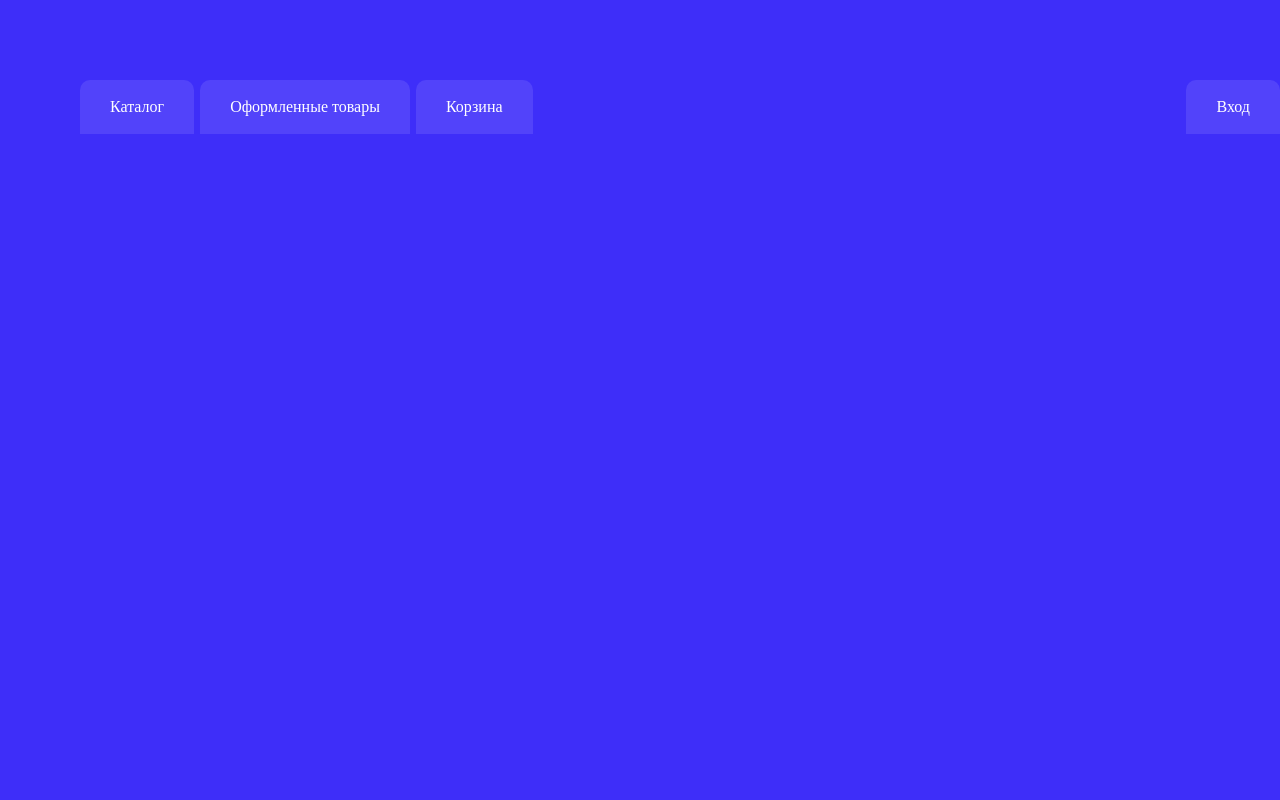
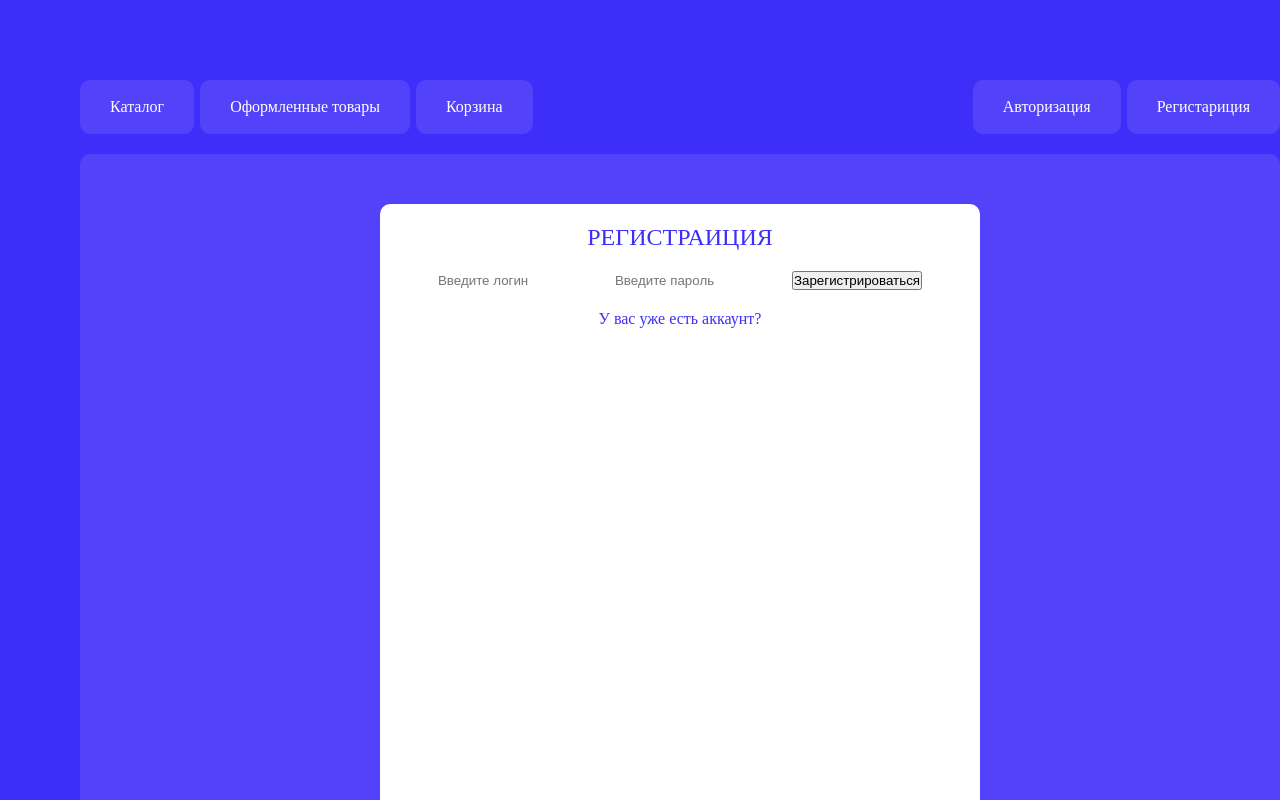
Before and after one commit to SergeyDultsev/Project_Store, a Vue app in the folder frontend/: page /registration in a window 1280 px wide. Shown: the top 800 px of the page. Built offline with nearby package versions, Linux system fonts and the light colour scheme.

Commit message:
create components

```diff
--- a/frontend/src/App.vue
+++ b/frontend/src/App.vue
@@ -5,13 +5,8 @@ import HeaderApp from "@/components/HeaderApp.vue";
 
 <template>
   <HeaderApp></HeaderApp>
-  <div class="page">
-    <RouterView />
-  </div>
+  <RouterView />
 </template>
 
 <style scoped>
-.page{
-  background: #ECEEF6;
-}
 </style>
--- a/frontend/src/assets/base.css
+++ b/frontend/src/assets/base.css
@@ -18,6 +18,7 @@ body {
 }
 
 a{
+  color: var(--main-blue-color);
   text-decoration: none;
 }
 
--- a/frontend/src/assets/main.css
+++ b/frontend/src/assets/main.css
@@ -5,3 +5,16 @@
     max-width: 1320px;
     width: 100%;
 }
+
+.page{
+    padding: 50px 210px;
+    background: rgba(255, 255, 255, 0.1);
+    border-radius: 10px;
+    margin: 20px 0 0 0;
+}
+
+.page__tilte{
+    color: var(--main-blue-color);
+    text-align: center;
+    text-transform: uppercase;
+}
--- a/frontend/src/components/NavList.vue
+++ b/frontend/src/components/NavList.vue
@@ -10,7 +10,8 @@ import Navitem from "@/components/Navitem.vue";
       <Navitem @click="$router.push('/basket')">Корзина</Navitem>
     </nav>
     <nav class="nav-list">
-      <Navitem @click="$router.push('/authorization')">Вход</Navitem>
+      <Navitem @click="$router.push('/authorization')">Авторизация</Navitem>
+      <Navitem @click="$router.push('/registration')">Регистариция</Navitem>
     </nav>
   </div>
 </template>
--- a/frontend/src/components/Navitem.vue
+++ b/frontend/src/components/Navitem.vue
@@ -12,7 +12,12 @@
 .nav-item{
   color: #FFFFFF;
   background: rgba(255, 255, 255, 0.1);
-  border-radius: 10px 10px 0 0;
+  border-radius: 10px;
   padding: 18px 30px;
 }
+
+.nav-item:hover{
+  color: var(--main-blue-color);
+  background: rgba(255, 255, 255, 1);
+}
 </style>
--- a/frontend/src/pages/AuthorizationPage.vue
+++ b/frontend/src/pages/AuthorizationPage.vue
@@ -3,9 +3,25 @@
 </script>
 
 <template>
-
+  <section class="page">
+    <div class="authorization">
+      <h2 class="page__tilte">Авторизация</h2>
+      <a class="" href="#" @click="$router.push('/registration')">Создать аккаунт?</a>
+    </div>
+  </section>
 </template>
 
 <style scoped>
-
+.authorization{
+  display: flex;
+  align-items: center;
+  flex-direction: column;
+  gap: 20px;
+  border-radius: 10px;
+  max-width: 600px;
+  height: 700px;
+  background: #FFFFFF;
+  margin: 0 auto;
+  padding: 20px;
+}
 </style>
--- a/frontend/src/pages/BasketPage.vue
+++ b/frontend/src/pages/BasketPage.vue
@@ -3,7 +3,9 @@
 </script>
 
 <template>
+  <section class="basket page">
 
+  </section>
 </template>
 
 <style scoped>
--- a/frontend/src/pages/CatalogPage.vue
+++ b/frontend/src/pages/CatalogPage.vue
@@ -1,11 +1,13 @@
 <script setup>
-
 </script>
 
 <template>
+  <section class="page">
+    <div class="catalog">
 
+    </div>
+  </section>
 </template>
 
 <style scoped>
-
 </style>
--- a/frontend/src/pages/OrdersPage.vue
+++ b/frontend/src/pages/OrdersPage.vue
@@ -2,6 +2,11 @@
 </script>
 
 <template>
+  <section class="page">
+    <div class="order">
+
+    </div>
+  </section>
 </template>
 
 <style scoped>
--- a/frontend/src/pages/RegistrationPage.vue
+++ b/frontend/src/pages/RegistrationPage.vue
@@ -3,9 +3,30 @@
 </script>
 
 <template>
-
+  <section class="page">
+    <div class="registartion">
+      <h2 class="page__tilte">Регистраиция</h2>
+      <form class="form">
+        <input type="text" placeholder="Введите логин"/>
+        <input type="password" placeholder="Введите пароль"/>
+        <button type="submit">Зарегистрироваться</button>
+      </form>
+      <a class="" href="#" @click="$router.push('/authorization')">У вас уже есть аккаунт?</a>
+    </div>
+  </section>
 </template>
 
 <style scoped>
-
+.registartion{
+  display: flex;
+  align-items: center;
+  flex-direction: column;
+  gap: 20px;
+  border-radius: 10px;
+  max-width: 600px;
+  height: 700px;
+  background: #FFFFFF;
+  margin: 0 auto;
+  padding: 20px;
+}
 </style>
```
